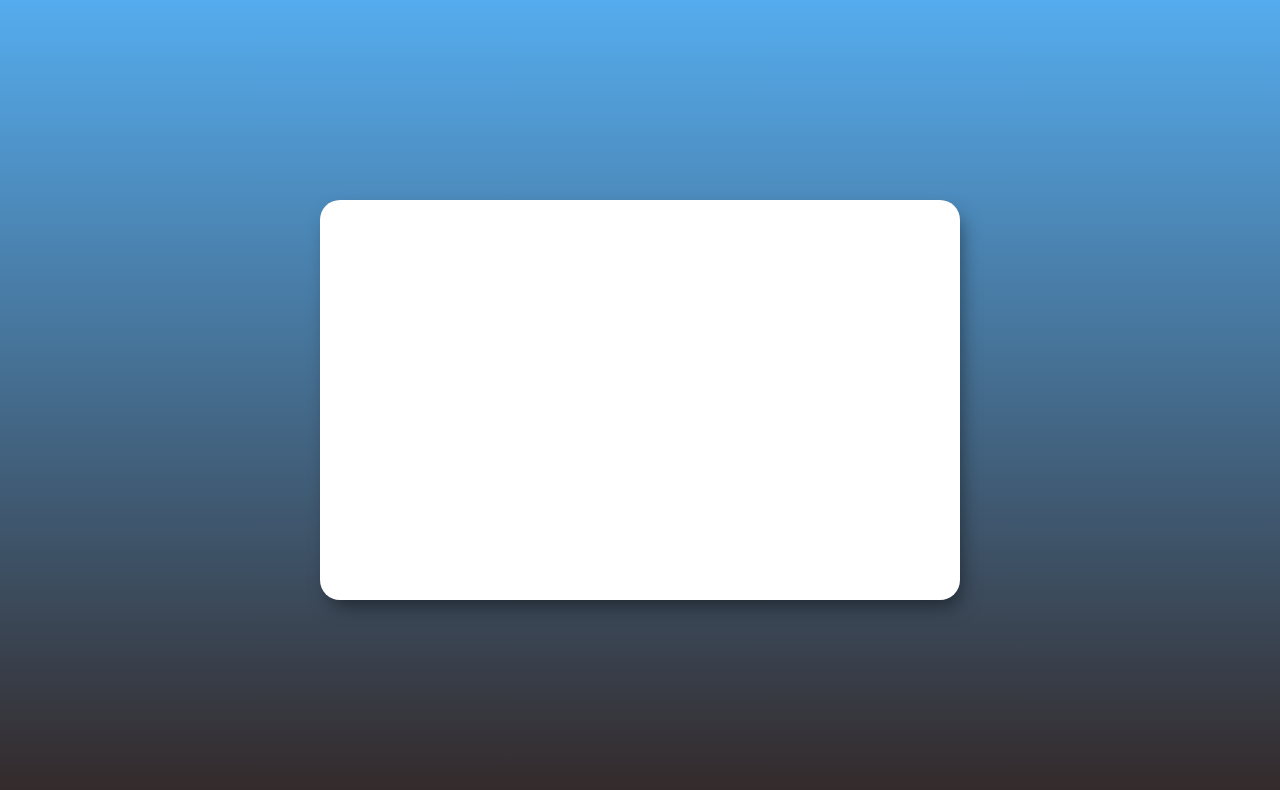
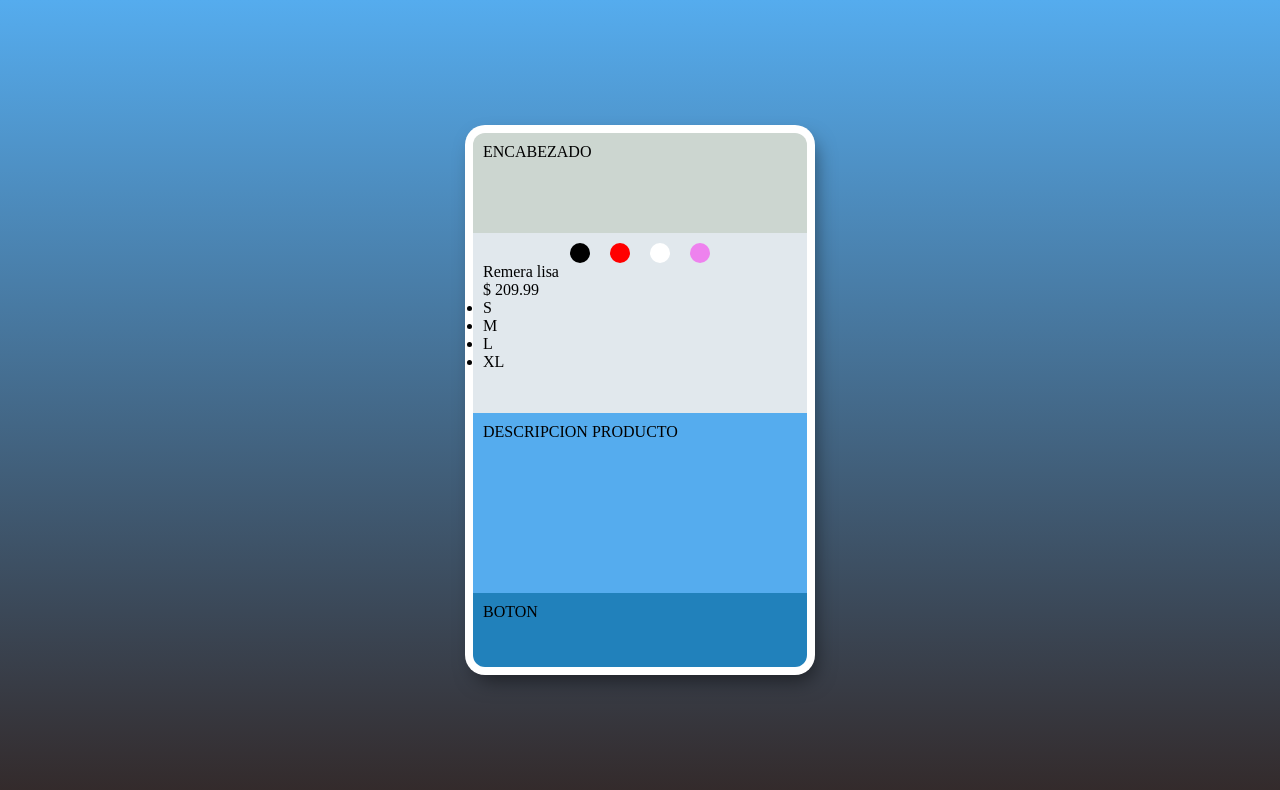
Before and after one commit to ChoqueIV/tp1_pp_jueves, a plain HTML site: page index.html in a window 1280 px wide. Drawn offline with Linux system fonts and the light colour scheme.

Commit message:
Paleta de colores

```diff
--- a/css/style.css
+++ b/css/style.css
@@ -5,6 +5,23 @@
 body{
     height: 100vh;
     width: 100%;
+}
+
+/* ..............COLORES.............. */
+.negro{
+    background-color: black;
+}
+
+.blanco{
+    background-color: white;
+}
+
+.rojo{
+    background-color: red;
+}
+
+.violeta{
+    background-color: violet;
 }
 
 .container{
@@ -15,12 +32,62 @@ body{
     place-items: center;
 
     & .tarjeta{
-        height: 400px;
+        height: 550px;
         width: 50%;
+        max-width: 350px;
+        min-width: 350px;
         background-color: white;
         border-radius: 20px;
         padding: 8px;
         box-shadow: 5px 10px 20px -5px rgba(0, 0, 0, 0.5);
+
+        & .encabezado{
+            height: 100px;
+            width: 100%;
+            background-color: #ccd6d0;
+            border-radius: 12px 12px 0px 0px;
+            padding: 10px;
+        }
+
+        & .producto{
+            height: 180px;
+            width: 100%;
+            background-color: #e1e8ed;
+            padding: 10px;
+
+            & ul.sel_colores{
+                display: flex;
+                justify-content: center;
+                gap: 20px;
+
+                & li{
+                    height: 20px;
+                    width: 20px;
+                    border-radius: 50%;
+                    list-style: none;
+                }
+
+                & li:hover{
+                    transform: scale(2.1);
+                    /* cursor: pointer; */
+                }
+            }
+        }
+
+        & .des_producto{
+            height: 180px;
+            width: 100%;
+            background-color: #55acee;
+            padding: 10px;
+        }
+
+        & .botonera{
+            height: 74px;
+            width: 100%;
+            background-color: #2181bb;
+            border-radius: 0px 0px 12px 12px;
+            padding: 10px;
+        }
     }
 
 
--- a/index.html
+++ b/index.html
@@ -11,6 +11,28 @@
     <div class="container">
         <article class="tarjeta">
 
+            <div class="encabezado">ENCABEZADO</div>
+            <div class="producto">
+                <ul class="sel_colores">
+                    <li class="negro"></li>
+                    <li class="rojo"></li>
+                    <li class="blanco"></li>
+                    <li class="violeta"></li>
+                </ul>
+                <span>Remera lisa</span>
+                <div class="precio">$ 209.99</div>
+                <ul class="talles">
+                    <li>S</li>
+                    <li>M</li>
+                    <li>L</li>
+                    <li>XL</li>
+                </ul>
+
+
+            </div>
+            <div class="des_producto">DESCRIPCION PRODUCTO</div>
+            <div class="botonera">BOTON</div>
+
         </article>
     </div>
 
```
